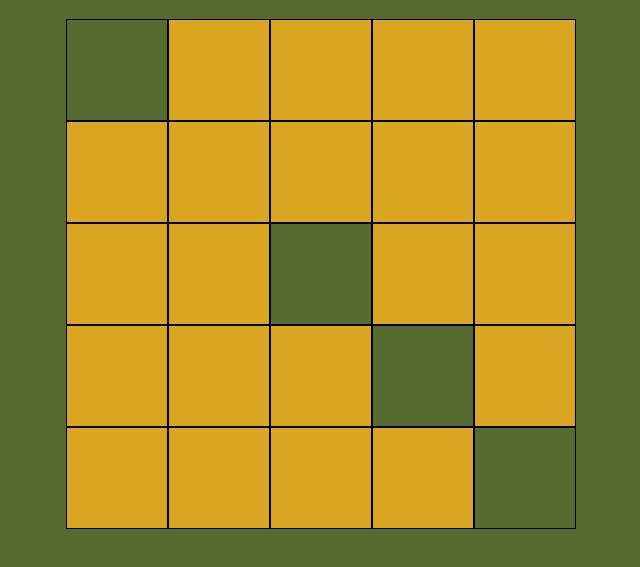
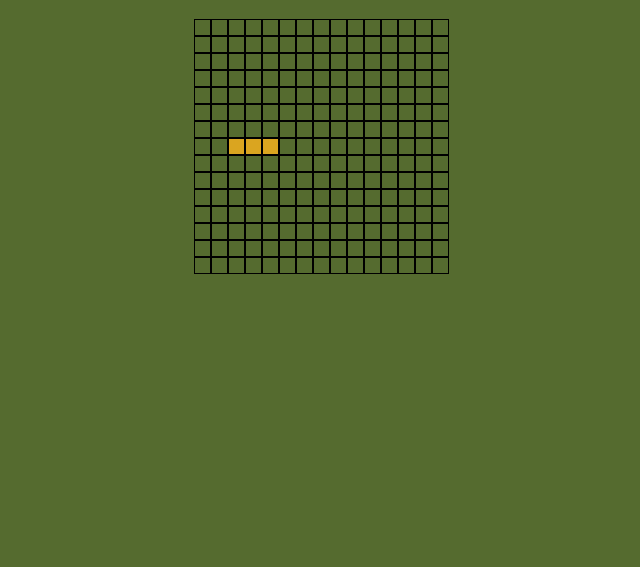
Before and after one commit to mindovermiles262/snek, a plain HTML site: page index.html in a window 1280 px wide. Shown: the part 61-628 px from the top of the page, without its empty margins (319-959 px from the left). Drawn offline with Linux system fonts and the light colour scheme.

Commit message:
dynamic grid sizing, print snake

```diff
--- a/css/style.css
+++ b/css/style.css
@@ -12,12 +12,13 @@
   display: flex;
   flex-wrap: wrap;
   margin: auto;
-  width: 510px;
-  height: 510px;
+  /* width: 600px; */
+  /* width = (#rowCells x widthPX) + (#rowCells * 2) */
+
 }
 .pixel {
-  height: 100px;
-  width: 100px;
+  height: 10px;
+  width: 10px;
   margin-top: 0;
   border: 1px solid black;
 }
--- a/js/script.js
+++ b/js/script.js
@@ -1,28 +1,48 @@
-let container = document.getElementById("container")
-let pixel = document.createElement("div")
+// Initialize Vars
+const container = document.getElementById("container")
+const pixel = document.createElement("div")
+const rowsInGrid = 15;
+const columnsInGrid = 15;
+const pixelSize = 15;
+grid = {}
 
-let grid = {
-  row0: ["1", "0", "0", "0", "0"],
-  row1: ["0", "0", "0", "0", "0"],
-  row2: ["0", "0", "1", "0", "0"],
-  row3: ["0", "0", "0", "1", "0"],
-  row4: ["0", "0", "0", "0", "1"],
-}
-// Object.keys(grid).length => 5
+// Initializes Empty Grid to Screen
+let initGrid = function(rows, columns) {
+  // Set container size based on .pixel width
+  widthCalculation = (pixelSize * columns) + (columns * 2)
+  container.style.width = widthCalculation + "px"
 
-let putGrid = function(x, y) {
-  for (i=0; i < x; i++) {
-    let row = "row" + i
-    grid[row].forEach(function(element, index) {
-      if (grid[row][index] === "0") {
-        let pixel = container.appendChild(document.createElement("div"))
-        pixel.className = "pixel"
-        pixel.style.backgroundColor = "goldenrod"
-      } else {
-        container.appendChild(document.createElement("div")).className = "pixel"
-      }
+  // Make grid
+  for (i=0; i < rows; i++) {
+    let currentRow = "row" + i
+    grid[currentRow] = new Array(columns).fill("0")
+    grid[currentRow].forEach(function(element, index) {
+      container.appendChild(document.createElement("div")).className = "pixel"
     })
   }
+
+  // Set Pixel width and Height
+  document.querySelectorAll(".pixel").forEach(function(p) {
+    p.style.width = pixelSize + "px";
+    p.style.height = pixelSize + "px"
+  })
 }
 
-putGrid(5, 5)
+// Changes background color of .pixel based on x,y pair (x[0] is top row)
+let printSnake = function([x,y]) {
+  let divLoc = ((rowsInGrid * x) + y)
+  let divs = document.getElementsByClassName("pixel")
+  divs[divLoc].style.backgroundColor = "goldenrod"
+}
+
+// Run game
+let game = function() {
+  initGrid(rowsInGrid, columnsInGrid)
+  let snake = [[7,2], [7,3], [7,4]]
+
+  snake.forEach(function(loc) {
+    printSnake(loc)
+  })
+}
+
+game()
```
